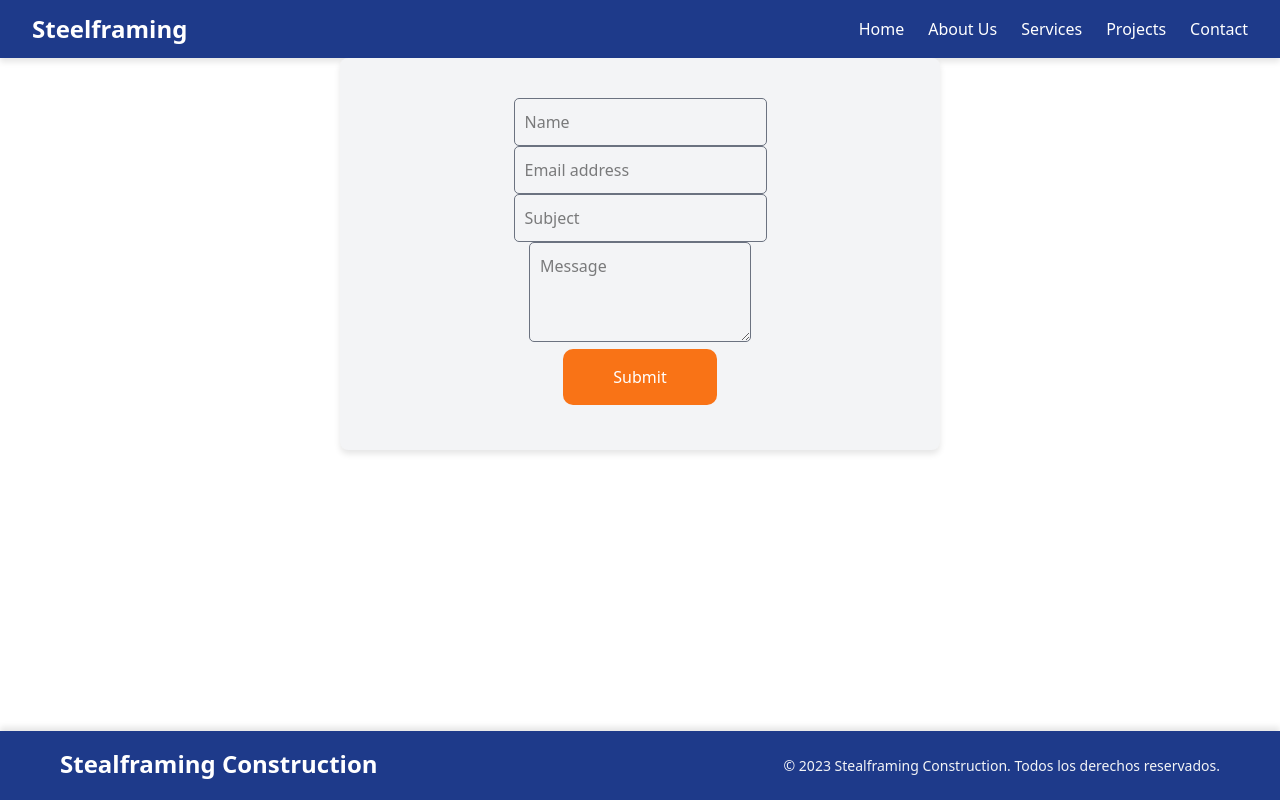
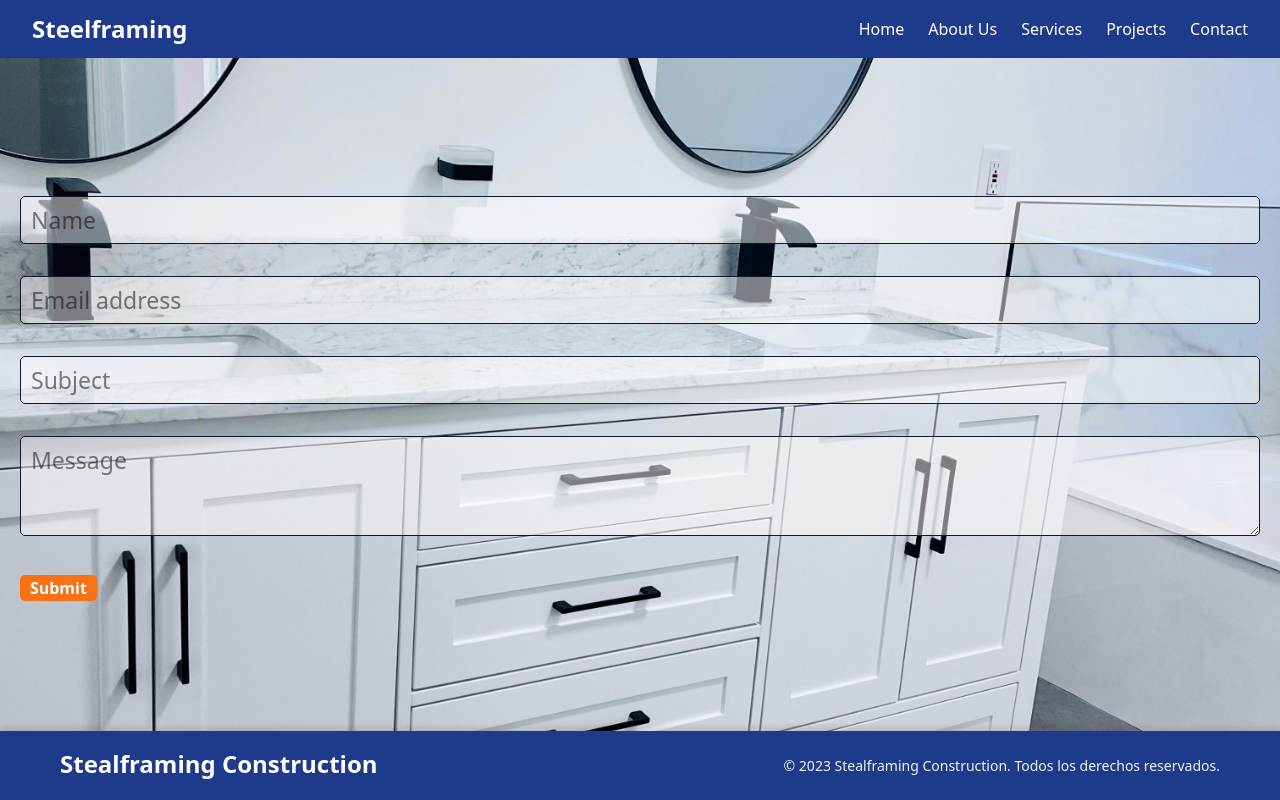
Before and after one commit to AgusWeb1999/seba_web, a React (Vite) app: page /contact in a window 1280 px wide. Built offline with nearby package versions, Linux system fonts and the light colour scheme.

Commit message:
finalizando estilos del form

```diff
--- a/src/App.css
+++ b/src/App.css
@@ -23,35 +23,3 @@ body {
   height: 75vh;
   margin-top: 15vh;
 }
-
-form {
-  margin-top: 20px;
-}
-
-.formRow {
-  margin: 10px 0 20px 0;
-}
-
-.formInput {
-  padding: 15px 10px;
-}
-
-.errorMessage {
-  color: #f45532;
-  font-size: 14px;
-  margin: 0;
-  padding: 0;
-}
-
-.submit-btn {
-  padding: 15px 50px;
-  border-radius: 10px;
-  margin-bottom: 25px;
-}
-
-@media (max-width: 768px) {
-  .submit-message {
-    width: 125px;
-    margin-left: 200px;
-  }
-}
--- a/src/css/Contact.css
+++ b/src/css/Contact.css
@@ -7,45 +7,62 @@
 }
 
 .contact-form {
+    display: flex;
+    flex-direction: column;
+    justify-content: center;
+    align-items: center;
+    height: calc(100vh - 60px - 60px); /* Altura dinámica entre el nav y el footer */
     padding: 20px;
-    max-width: 600px;
     margin: 0 auto;
-    background-color: var(--secondary-color); /* Fondo neutro */
-    border-radius: 8px;
-    box-shadow: 0 4px 6px rgba(0, 0, 0, 0.1);
+    background-image: url('/src/images/WhatsApp\ Image\ 2025-03-31\ at\ 17.00.10_4e2da799.jpg'); /* Ruta de la imagen de fondo */
+    background-size: cover; /* Asegura que la imagen cubra todo el contenedor */
+    background-position: center; /* Centra la imagen */
+    background-repeat: no-repeat; /* Evita que la imagen se repita */
 }
 
-.form-wrapper {
+#contact-form {
     display: flex;
     flex-direction: column;
-    gap: 15px;
+    gap: 2rem;
+    width: 100%; /* Asegura que el formulario ocupe todo el ancho disponible */
 }
 
 .form-input {
     padding: 10px;
-    border: 1px solid var(--text-secondary);
+    border: 1px solid var(--text-primary);
+    background-color: #ffffff7b;
     border-radius: 5px;
-    font-size: 16px;
+    font-size: 23px;
+    width: 100%;
 }
 
 .form-input:focus {
     outline: none;
-    border-color: var(--primary-color); /* Azul acero */
+    border-color: var(--text-primary); /* Azul acero */
     box-shadow: 0 0 5px var(--primary-color);
 }
 
 .submit-btn {
-    padding: 10px 20px;
-    background-color: var(--accent-color); /* Naranja cálido */
+    max-width: 6vw;
+    background-color: var(--accent-color);
     color: white;
     border: none;
     border-radius: 5px;
+    font-size: 16px;
+    font-weight: bold;
+    text-align: center;
+    align-items: center;
     cursor: pointer;
-    transition: background-color 0.3s ease;
+    transition: background-color 0.3s ease, transform 0.2s ease;
 }
 
-  .submit-btn:hover {
+.submit-btn:hover {
     background-color: #ea580c; /* Un tono más oscuro del naranja */
+    transform: scale(1.05); /* Efecto de agrandamiento al pasar el cursor */
+}
+
+.submit-btn:active {
+    transform: scale(0.95); /* Efecto de clic */
 }
 
 .error-message {
--- a/src/pages/Contact.jsx
+++ b/src/pages/Contact.jsx
@@ -64,6 +64,8 @@ const ContactForm = () => {
                 />
                 {errors.name && <span className="error-message">{errors.name.message}</span>}
               </div>
+            </div>
+            <div className="form-row">
               <div className="form-group">
                 <input
                   type="email"
```
